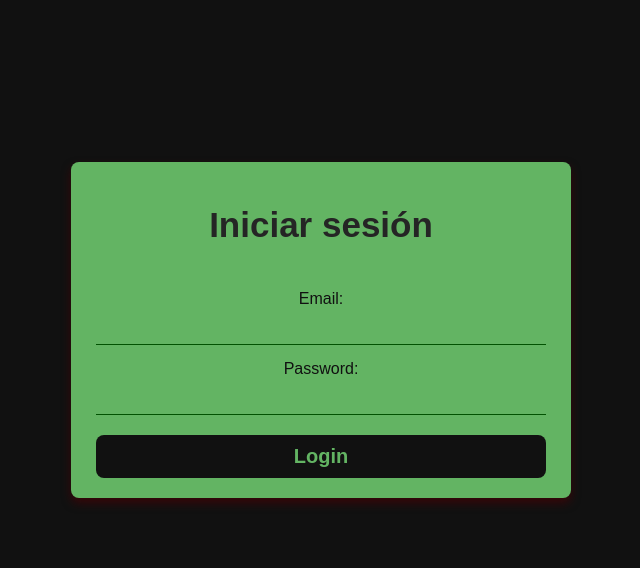
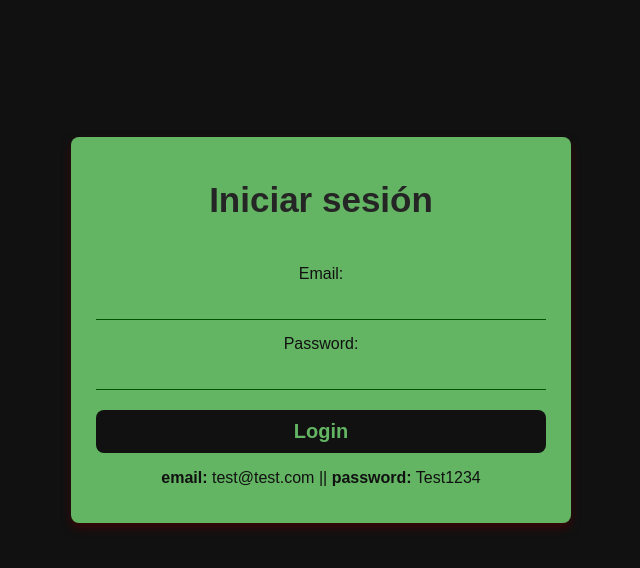
Before and after one commit to dantedenicolo/rickandmorty, a React (Create React App) app: page / in a window 1280 px wide. Shown: the top 568 px of the page, without its empty margins (319-959 px from the left). Built offline with nearby package versions, Linux system fonts and the light colour scheme.

Commit message:
new creds

```diff
--- a/src/App.js
+++ b/src/App.js
@@ -23,8 +23,8 @@ function App () {
 
   const [access, setAccess] = useState(false)
   const navigate = useNavigate()
-  const email = 'denicolodante@gmail.com'
-  const password = 'Dante123'
+  const email = 'test@test.com'
+  const password = 'Test1234'
   const location = useLocation()
 
   function login (userData) {
--- a/src/components/Form/Form.jsx
+++ b/src/components/Form/Form.jsx
@@ -52,8 +52,8 @@ const Form = (props) => {
           className={errors.password ? style.errorInput : style.successInput}
         />
         {errors.password && <p className={style.error}>{errors.password}</p>}
-
         <button type='submit'>Login</button>
+        <p className={style.creds}><b>email:</b> test@test.com || <b>password:</b> Test1234</p>
       </form>
     </div>
   )
--- a/src/components/Form/Form.module.css
+++ b/src/components/Form/Form.module.css
@@ -73,3 +73,7 @@ input:-webkit-autofill:focus,
 input:-webkit-autofill:active {
 	transition: background-color 5000s ease-in-out 0s;
 }
+
+.creds {
+	color: #111
+}
```
